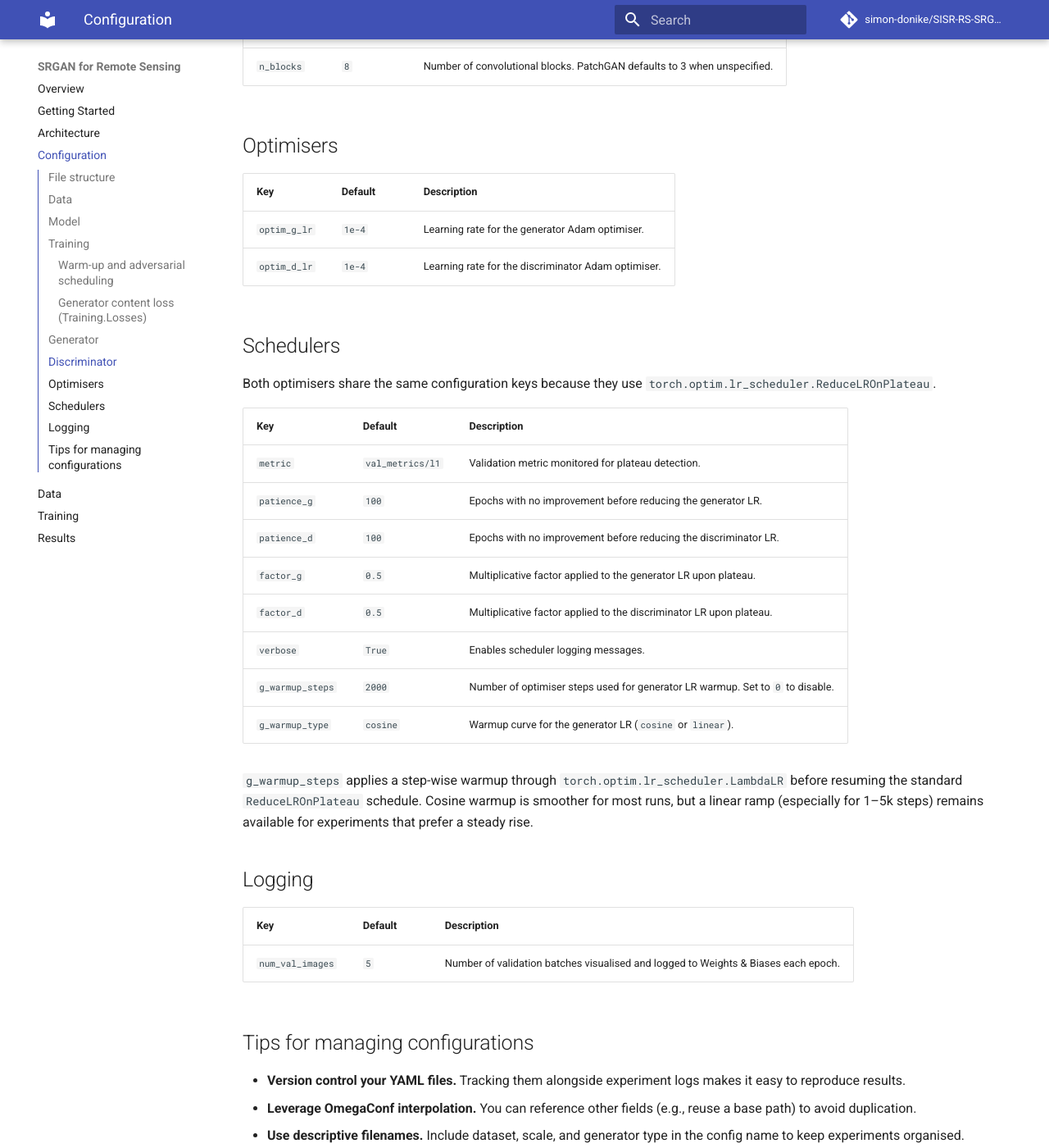
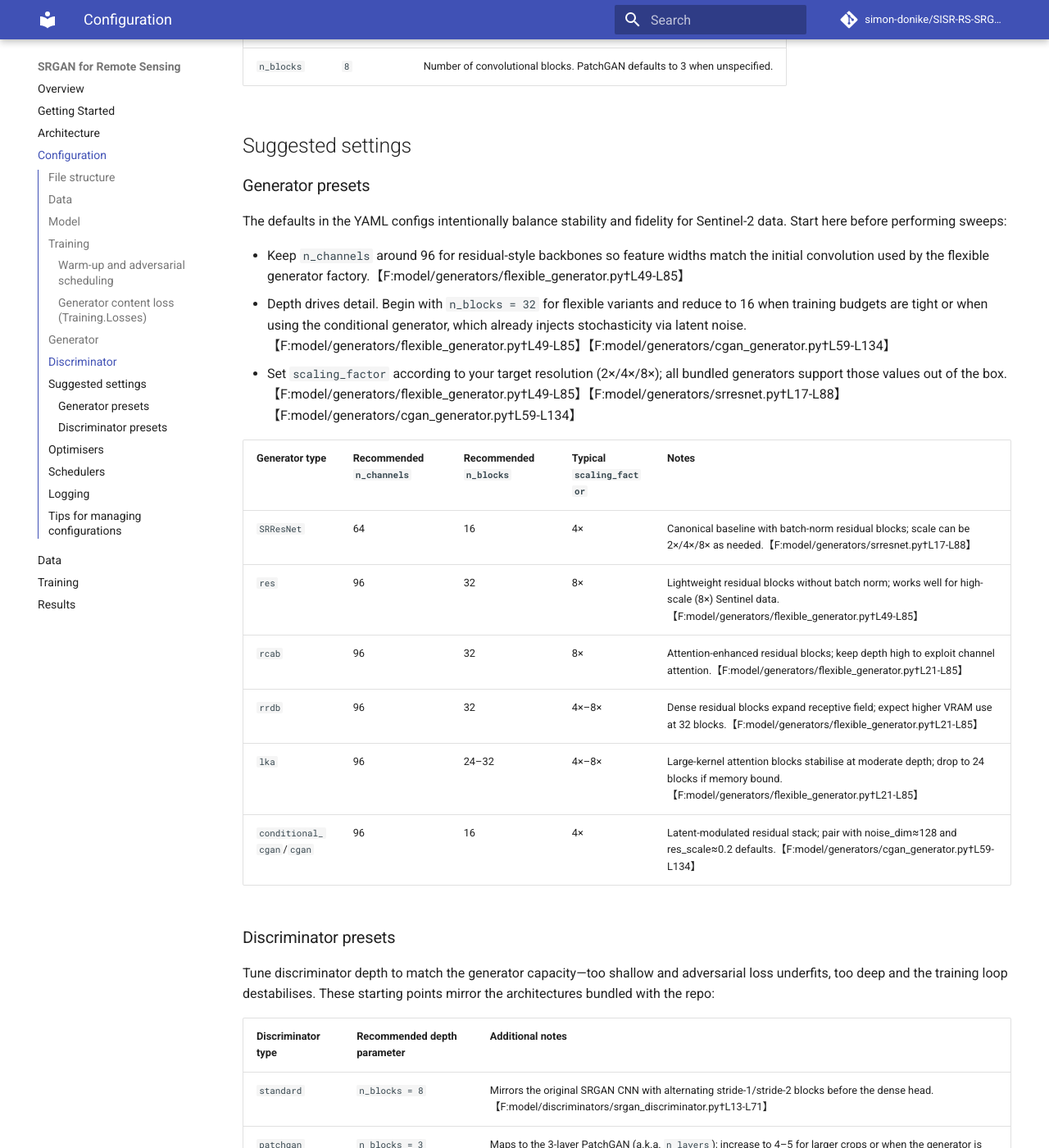
Before and after one commit to simon-donike/SISR-RS-SRGAN, an MkDocs documentation site: the page built from docs/configuration.md, in a window 1280 px wide and 1400 px high, scrolled down 2728 px. Shown: the whole window at 82% size. Built offline with MkDocs 1.6.1 and Material for MkDocs 9.7.7, drawn with Linux system fonts in a browser that asks for light colours; comment, search, counter and statistics services are not loaded; some of the changed text lies outside the part shown.

Commit message:
Add suggested generator and discriminator presets to docs

```diff
--- a/docs/configuration.md
+++ b/docs/configuration.md
@@ -81,6 +81,42 @@ Each section maps directly to parameters consumed inside `model/SRGAN.py`, the d
 | `model_type` | `standard` | Discriminator architecture (`standard` SRGAN or `patchgan`). |
 | `n_blocks` | `8` | Number of convolutional blocks. PatchGAN defaults to 3 when unspecified. |
 
+## Suggested settings
+
+### Generator presets
+
+The defaults in the YAML configs intentionally balance stability and fidelity for Sentinel-2 data. Start here before
+performing sweeps:
+
+* Keep `n_channels` around 96 for residual-style backbones so feature widths match the initial convolution used by the
+  flexible generator factory.【F:model/generators/flexible_generator.py†L49-L85】
+* Depth drives detail. Begin with `n_blocks = 32` for flexible variants and reduce to 16 when training budgets are
+  tight or when using the conditional generator, which already injects stochasticity via latent noise.【F:model/generators/flexible_generator.py†L49-L85】【F:model/generators/cgan_generator.py†L59-L134】
+* Set `scaling_factor` according to your target resolution (2×/4×/8×); all bundled generators support those values out
+  of the box.【F:model/generators/flexible_generator.py†L49-L85】【F:model/generators/srresnet.py†L17-L88】【F:model/generators/cgan_generator.py†L59-L134】
+
+| Generator type | Recommended `n_channels` | Recommended `n_blocks` | Typical `scaling_factor` | Notes |
+| --- | --- | --- | --- | --- |
+| `SRResNet` | 64 | 16 | 4× | Canonical baseline with batch-norm residual blocks; scale can be 2×/4×/8× as needed.【F:model/generators/srresnet.py†L17-L88】 |
+| `res` | 96 | 32 | 8× | Lightweight residual blocks without batch norm; works well for high-scale (8×) Sentinel data.【F:model/generators/flexible_generator.py†L49-L85】 |
+| `rcab` | 96 | 32 | 8× | Attention-enhanced residual blocks; keep depth high to exploit channel attention.【F:model/generators/flexible_generator.py†L21-L85】 |
+| `rrdb` | 96 | 32 | 4×–8× | Dense residual blocks expand receptive field; expect higher VRAM use at 32 blocks.【F:model/generators/flexible_generator.py†L21-L85】 |
+| `lka` | 96 | 24–32 | 4×–8× | Large-kernel attention blocks stabilise at moderate depth; drop to 24 blocks if memory bound.【F:model/generators/flexible_generator.py†L21-L85】 |
+| `conditional_cgan`/`cgan` | 96 | 16 | 4× | Latent-modulated residual stack; pair with noise_dim≈128 and res_scale≈0.2 defaults.【F:model/generators/cgan_generator.py†L59-L134】 |
+
+### Discriminator presets
+
+Tune discriminator depth to match the generator capacity—too shallow and adversarial loss underfits, too deep and the
+training loop destabilises. These starting points mirror the architectures bundled with the repo:
+
+| Discriminator type | Recommended depth parameter | Additional notes |
+| --- | --- | --- |
+| `standard` | `n_blocks = 8` | Mirrors the original SRGAN CNN with alternating stride-1/stride-2 blocks before the dense head.【F:model/discriminators/srgan_discriminator.py†L13-L71】 |
+| `patchgan` | `n_blocks = 3` | Maps to the 3-layer PatchGAN (a.k.a. `n_layers`); increase to 4–5 for larger crops or when the generator is particularly sharp.【F:model/discriminators/patchgan.py†L32-L109】 |
+
+When adjusting these presets, scale generator and discriminator together and monitor adversarial loss ramps defined in
+`Training.Losses` to keep training stable.【F:model/SRGAN.py†L80-L151】
+
 ## Optimisers
 
 | Key | Default | Description |
```
